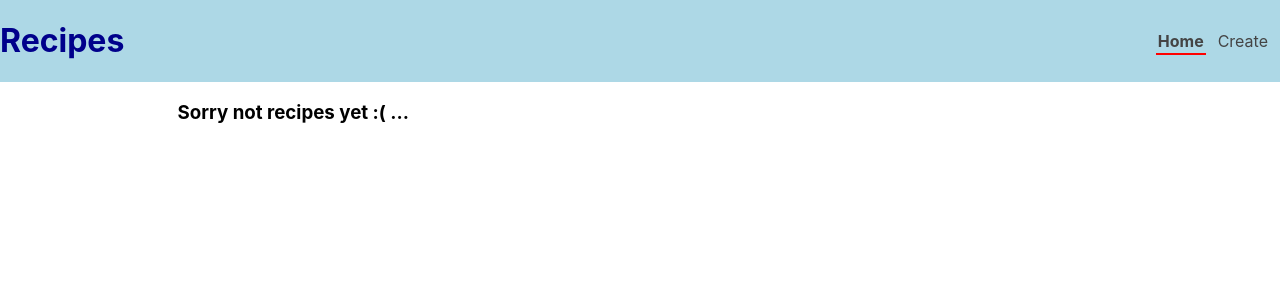
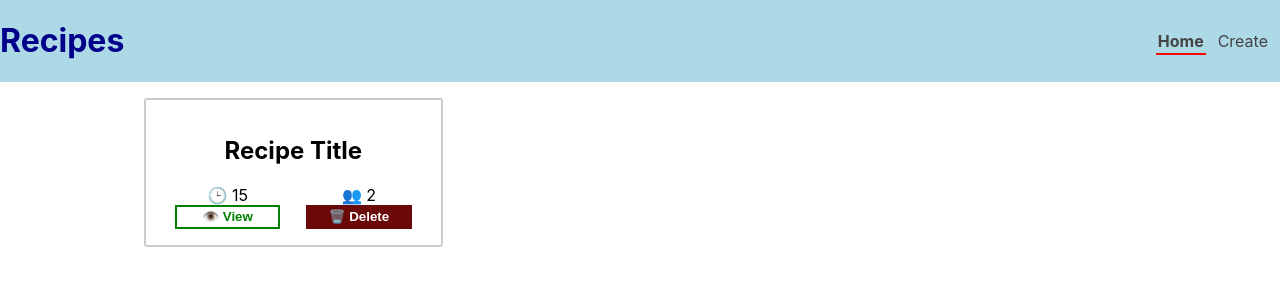
Before and after one commit to elPoeta/react-combine-api-context-hooks-example, a React (Create React App) app: page / in a window 1280 px wide. Shown: the top 300 px of the page. Built offline with nearby package versions, Linux system fonts and the light colour scheme.

Commit message:
refactor form add remove button

```diff
--- a/src/components/forms/RecipeForm.js
+++ b/src/components/forms/RecipeForm.js
@@ -17,7 +17,7 @@ const RecipeForm = () => {
          type:ADD_RECIPE,
          recipe: {
            title,
-           ingredients,
+           ingredients: ingredients.trim().split('\n'),
            cookTime,
            servings
          }
--- a/src/components/forms/recipeForm.css
+++ b/src/components/forms/recipeForm.css
@@ -34,8 +34,7 @@
     text-transform: uppercase;
 }
 
-.RecipeForm-btnSubmit:hover,
-.RecipeForm-btnSubmit:focus{
+.RecipeForm-btnSubmit:hover {
   background:#1ab13b;
   color:#fff;
   outline:0;
--- a/src/components/recipes/RecipeDetail.js
+++ /dev/null
@@ -1,15 +0,0 @@
-import React from 'react'
-
-const RecipeDetail = ({recipe}) => {
-    const {title, ingredients, cookTime, servings} = recipe;
-    return (
-        <div className="Recipe-card">
-            <h2 className="RecipeForm-full">{title}</h2>
-            <p className="RecipeForm-full">{ingredients}</p>
-            <span>&#128337; {cookTime}</span>
-            <span>👥 {servings}</span>
-        </div>
-    )
-}
-
-export default RecipeDetail;
--- /dev/null
+++ b/src/components/recipes/RecipeItem.js
@@ -0,0 +1,25 @@
+import React,{useContext} from 'react';
+import {RecipeContext} from '../../contexts/RecipeContext';
+import {REMOVE_RECIPE} from '../../actions/types';
+
+const RecipeItem = ({recipe}) => {
+    const {dispatch} = useContext(RecipeContext)
+    const {id, title, cookTime, servings} = recipe;
+    const remove = () =>{
+       dispatch({
+           type: REMOVE_RECIPE,
+           id
+       });
+    }
+    return (
+        <div className="Recipe-card">
+            <h2 className="RecipeForm-full">{title}</h2>
+            <span><span role="img" aria-label="clock">🕒</span> {cookTime}</span>
+            <span><span role="img" aria-label="people">👥</span> {servings}</span>
+            <button><span role="img" aria-label="eye">👁️</span> View</button>
+            <button onClick={remove}><span role="img" aria-label="trash">🗑️</span> Delete</button>
+        </div>
+    )
+}
+
+export default RecipeItem;
--- a/src/components/recipes/RecipeList.js
+++ b/src/components/recipes/RecipeList.js
@@ -1,6 +1,6 @@
 import React,{useContext} from 'react'
 import {RecipeContext} from '../../contexts/RecipeContext';
-import RecipeDetail from './RecipeDetail';
+import RecipeItem from './RecipeItem';
 import './recipe.css';
 
 const RecipeList = () => {
@@ -9,7 +9,7 @@ const RecipeList = () => {
         <div className="Recipe">
                  {recipes.length ?
                      recipes.map( recipe => (
-                         <RecipeDetail
+                         <RecipeItem
                            key={recipe.id}
                            recipe={recipe}/>
                      ))
--- a/src/components/recipes/recipe.css
+++ b/src/components/recipes/recipe.css
@@ -15,4 +15,39 @@
     border: 2px solid #ccc;
     margin: 1em;
     border-radius: .2em;
+    padding: 1em;
 }
+
+.Recipe-card button {
+    width: 80%;
+    justify-self: center;
+    text-align: center;
+    background-color: #fff;
+    border: 2px solid;
+    padding: .2em;
+    cursor: pointer;
+    font-weight: bold;
+    outline: none;
+}
+
+.Recipe-card button:nth-child(4) {
+    border-color: green;
+    color: green;
+}
+.Recipe-card button:nth-child(5) {
+    border-color: #6b0909;
+    background-color: #6b0909;
+    color: #fff;
+}
+
+.Recipe-card button:nth-child(4):hover {
+    color: #fff;
+    background-color: green;
+    transition: background-color 2s ease-out;
+}
+
+.Recipe-card button:nth-child(5):hover {
+    background-color: #fff;
+    color: #6b0909;
+    transition: background-color 2s ease-out;
+}
--- a/src/contexts/RecipeContext.js
+++ b/src/contexts/RecipeContext.js
@@ -4,7 +4,7 @@ import {recipeReducer} from '../reducers/recipeReducer';
 export const RecipeContext = createContext();
 
 const RecipeContextProvider = props => {
-  const [recipes, dispatch] = useReducer(recipeReducer,[]);
+  const [recipes, dispatch] = useReducer(recipeReducer,[{id:1,title:"Recipe Title", ingredients: ["1 palta","2 tomatto","salt"],cookTime:15, servings: 2}]);
   return (
     <RecipeContext.Provider value={{recipes,dispatch}}>
       {props.children}
--- a/src/reducers/recipeReducer.js
+++ b/src/reducers/recipeReducer.js
@@ -11,6 +11,8 @@ export const recipeReducer = (state, action) =>{
         cookTime: action.recipe.cookTime,
         servings: action.recipe.servings
       }]
+      case REMOVE_RECIPE:
+        return state.filter(recipe => recipe.id !== action.id)
       default:
         return state;
   }
```
